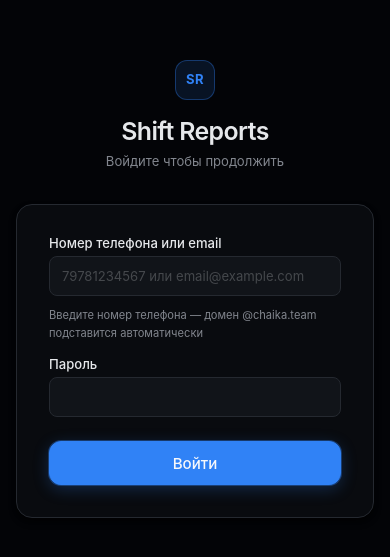
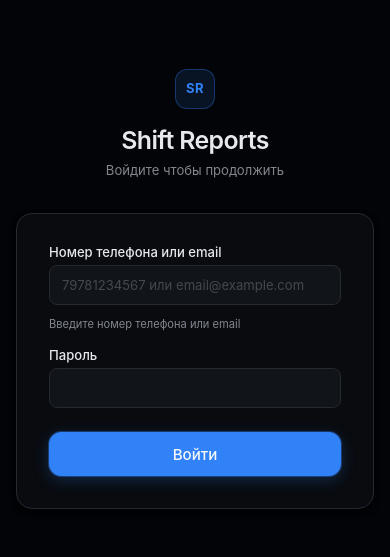
Before and after one commit to TeamChaika/reports, a Next.js app in the folder apps/web/: page /login in a window 390 px wide. Shown: the part 133-690 px from the top of the page. Built offline with nearby package versions, Linux system fonts and the light colour scheme.

Commit message:
fix: normalize phone login — strip +7/8 prefix, update hint text

```diff
--- a/apps/web/src/app/(auth)/login/actions.ts
+++ b/apps/web/src/app/(auth)/login/actions.ts
@@ -7,7 +7,11 @@
 
 function resolveEmail(input: string): string {
   const trimmed = input.trim()
-  return trimmed.includes('@') ? trimmed : trimmed + DEFAULT_DOMAIN
+  if (trimmed.includes('@')) return trimmed
+  // Normalize phone: strip leading +7 or 8, keep only digits
+  const digits = trimmed.replace(/\D/g, '')
+  const normalized = digits.startsWith('7') ? digits : digits.startsWith('8') ? '7' + digits.slice(1) : digits
+  return normalized + DEFAULT_DOMAIN
 }
 
 export async function loginAction(formData: FormData) {
--- a/apps/web/src/app/(auth)/login/page.tsx
+++ b/apps/web/src/app/(auth)/login/page.tsx
@@ -77,7 +77,7 @@
                 className="input"
               />
               <p className="text-xs mt-1" style={{ color: 'var(--color-text-muted)' }}>
-                Введите номер телефона — домен @chaika.team подставится автоматически
+                Введите номер телефона или email
               </p>
             </div>
 
```
